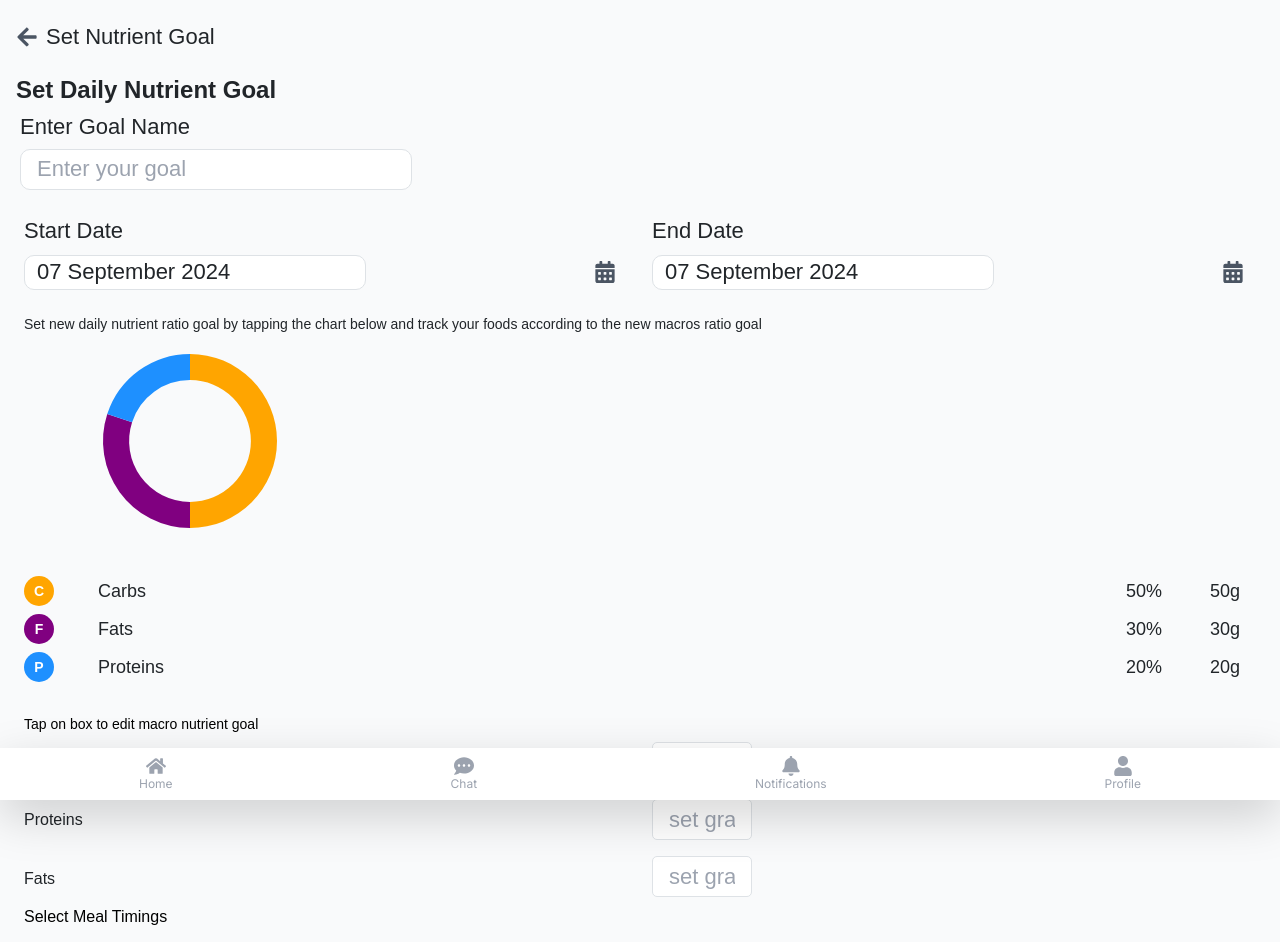
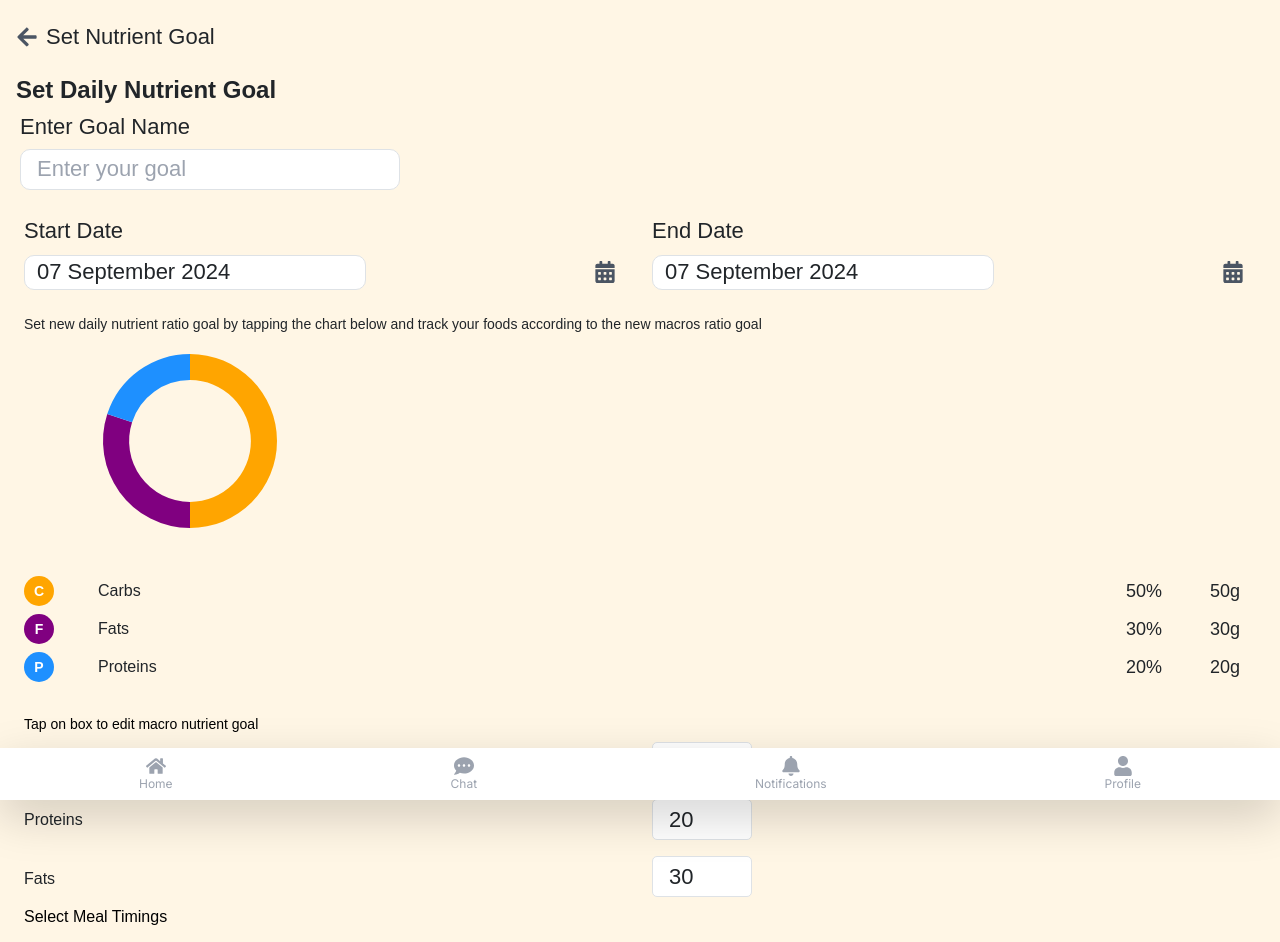
Before and after one commit to zimasa-hub/consumer-frontend, a Next.js app: page /dashboard/nutrient-goal in a window 1280 px wide. Shown: the top 942 px of the page. Built offline with nearby package versions, Linux system fonts and the light colour scheme.

Commit message:
update 5 files

```diff
--- a/src/app/dashboard/[page]/nutrient-goal.tsx
+++ b/src/app/dashboard/[page]/nutrient-goal.tsx
@@ -7,15 +7,13 @@ import { Pie } from "react-chartjs-2";
 import { Chart, ArcElement, Tooltip, Legend } from "chart.js";
 import NutrientPopUp from "./nutrientpopup";
 import PopUp from "./nutrientpopup";
+import { MicroNutrient } from "@/lib/types";
+
 
 // Register necessary chart components
 Chart.register(ArcElement, Tooltip, Legend);
 
-interface MicroNutrient {
-    name: string;
-    amount: number;
-    unit: string;
-  }
+
 
 export default function NutrientGoal() {
   const [startDate, setStartDate] = useState<Date | null>(new Date());
@@ -28,13 +26,18 @@ export default function NutrientGoal() {
     snack: false,
   });
   const [microNutrients, setMicroNutrients] = useState<MicroNutrient[]>([
-    { name: "Calcium", amount: 120, unit: "mg" },
+    { name: "Calcium", amount: 0, unit: "mg" },
   ]);
 
   const [showPopUp, setShowPopUp] = useState(false);
   const [selectedNutrients, setSelectedNutrients] = useState<MicroNutrient[]>(
     []
   );
+
+   // Use states for Carbs, Fats, and Proteins instead of hardcoded values
+   const [carbs, setCarbs] = useState<number>(50);
+   const [fats, setFats] = useState(30);
+   const [proteins, setProteins] = useState(20);
 
   const allNutrients: MicroNutrient[] = [
     { name: "Vitamin A", amount: 0, unit: "IU" },
@@ -71,7 +74,6 @@ export default function NutrientGoal() {
     { name: "Lutein + Zeaxanthin", amount: 0, unit: "mg" },
     // Add more nutrients as needed
   ];
-
 
 
   const handleSliderChange = (index: number, value: number) => {
@@ -148,11 +150,12 @@ export default function NutrientGoal() {
     e.preventDefault(); // Prevents typing in the date picker
   };
 
+  // USE STATES FOR CARBS FATS AND PROTEINS INSTEAD OF HARD CODED VALUES
   const data = {
     labels: ["Carbs", "Fats", "Proteins"],
     datasets: [
       {
-        data: [50, 30, 20],
+        data: [carbs, fats, proteins],
         backgroundColor: ["#FFA500", "#800080", "#1E90FF"],
         hoverBackgroundColor: ["#FFA500", "#800080", "#1E90FF"],
         borderWidth: 0,
@@ -189,7 +192,7 @@ export default function NutrientGoal() {
   };
 
   return (
-    <div className="flex flex-col min-h-screen bg-gray-50 font-plusJakarta mb-[4rem] overflow-y-auto ">
+    <div className="flex flex-col min-h-screen bg-semi-transparent-orange font-plusJakarta mb-[4rem] overflow-y-auto ">
       <h2 className="flex mt-4 ml-4 items-start justify-start">
         <Link href="/dashboard/nutrition">
           <FaArrowLeft className="text-gray-600 hover:text-gray-800 font-bold mr-2 mt-[0.1rem]" />
@@ -204,7 +207,7 @@ export default function NutrientGoal() {
 
       <input
         type="text"
-        className="w-[392px] h-[41px] mt-2 ml-5 border border-[#E8DECF] rounded-[10px] opacity-100 px-3"
+        className="w-[380px] h-[41px] mt-2 ml-5 border border-[#E8DECF] rounded-[10px] opacity-100 px-3"
         placeholder="Enter your goal"
       />
 
@@ -287,7 +290,7 @@ export default function NutrientGoal() {
             >
               {label[0]}
             </div>
-            <span className="flex-grow text-lg font-medium ml-8">{label}</span>
+            <span className="flex-grow text-base font-medium ml-8">{label}</span>
             <span className="text-lg font-medium mr-12">
               {data.datasets[0].data[index]}%
             </span>
@@ -319,26 +322,35 @@ export default function NutrientGoal() {
 
         <div>
           <div className="flex">
+            {/* INPU FOR CARBS */}
             <input
               type="text"
               className="w-[100px] h-[41px] border border-[#E8DECF] rounded-[5px] opacity-100 px-3"
               placeholder="set grams"
+              value={carbs}
+              onChange={(e) => setCarbs(Number(e.target.value))}
             />
           </div>
 
           <div className="flex py-3">
+            {/* INPUT FOR PROTEINS */}
             <input
               type="text"
               className="w-[100px] h-[41px] border border-[#E8DECF] rounded-[5px] opacity-100 px-3"
               placeholder="set grams"
+              value={proteins}
+              onChange={(e) => setProteins(Number(e.target.value))}
             />
           </div>
 
           <div className="flex">
+            {/* INPUT FOR FATS */}
             <input
               type="text"
               className="w-[100px] h-[41px] border border-[#E8DECF] rounded-[5px] opacity-100 px-3"
               placeholder="set grams"
+              value={fats}
+              onChange={(e) => setFats(Number(e.target.value))}
             />
           </div>
         </div>
--- a/src/app/dashboard/[page]/nutrition.tsx
+++ b/src/app/dashboard/[page]/nutrition.tsx
@@ -9,7 +9,7 @@ import axios from 'axios';
 
 export default function Nutrition() {
   const [dateOfBirth, setDateOfBirth] = useState<Date | null>(new Date());
-  const [calories, setCalories] = useState<number>(1000); // Example value
+  const [calories, setCalories] = useState<number>(0); // Example value
   const [selectedIndex, setSelectedIndex] = useState<number>(0);
   const [nutrients, setNutrients] = useState<Array<{ name: string; current: number; goal: number }>>([
     { name: "Protein", current: 45, goal: 60 },
--- a/src/app/dashboard/page.tsx
+++ b/src/app/dashboard/page.tsx
@@ -32,7 +32,7 @@ export default function Dashboard() {
 
 
   return (
-    <div className="bg-white min-h-screen flex flex-col">
+    <div className="bg-semi-transparent-orange min-h-screen flex flex-col">
       {/* Profile Picture Section */}
      {/* Profile Picture Section */}
      <div className="flex justify-end items-center p-4">
--- a/src/lib/types/index.ts
+++ b/src/lib/types/index.ts
@@ -5,3 +5,9 @@ export interface User {
     email: string;
     jwt: string;
   }
+
+  export interface MicroNutrient {
+    name: string;
+    amount: number;
+    unit: string;
+  }
```
Also changed, not shown: src/app/dashboard/[page]/nutrientpopup.tsx (+6 -5 lines).
